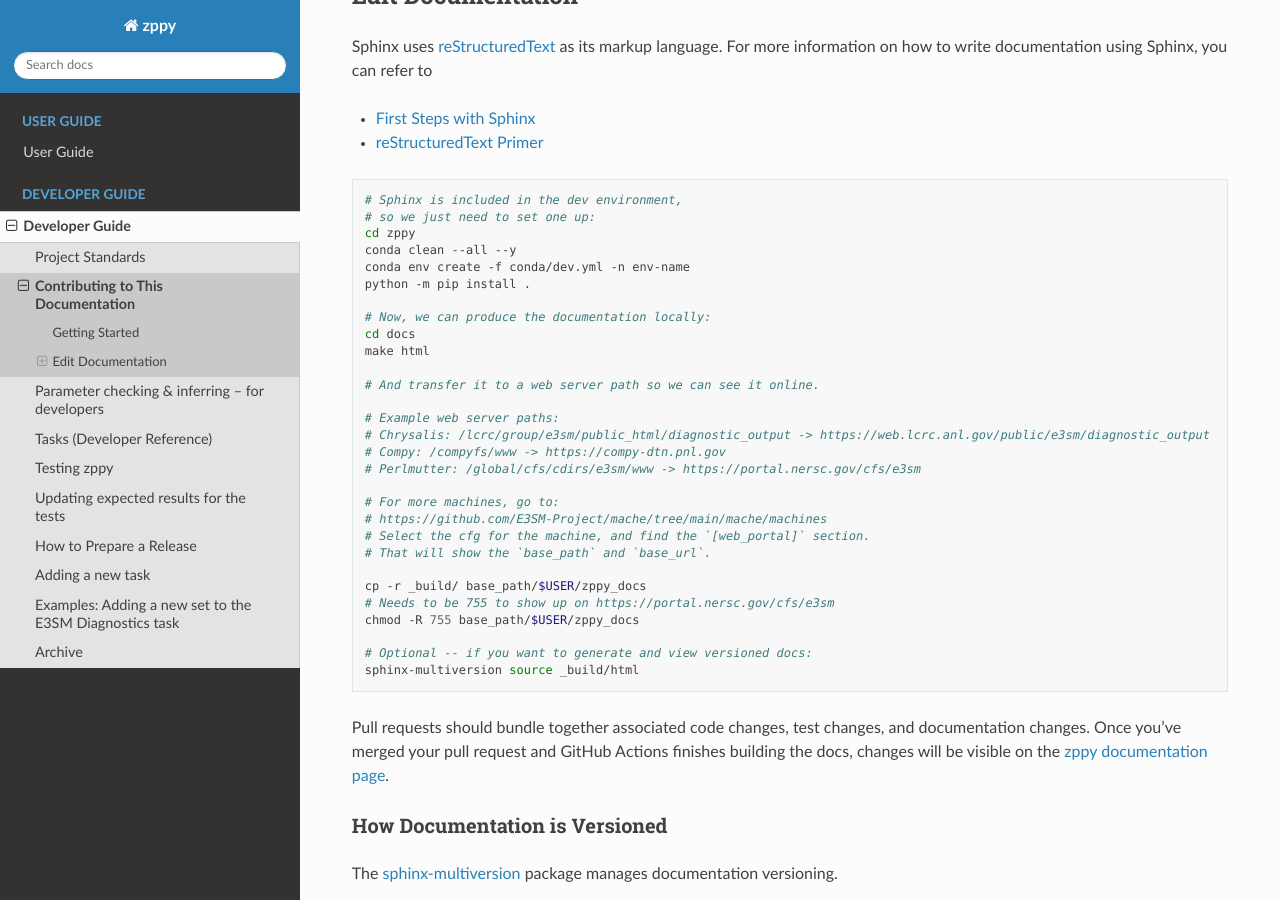
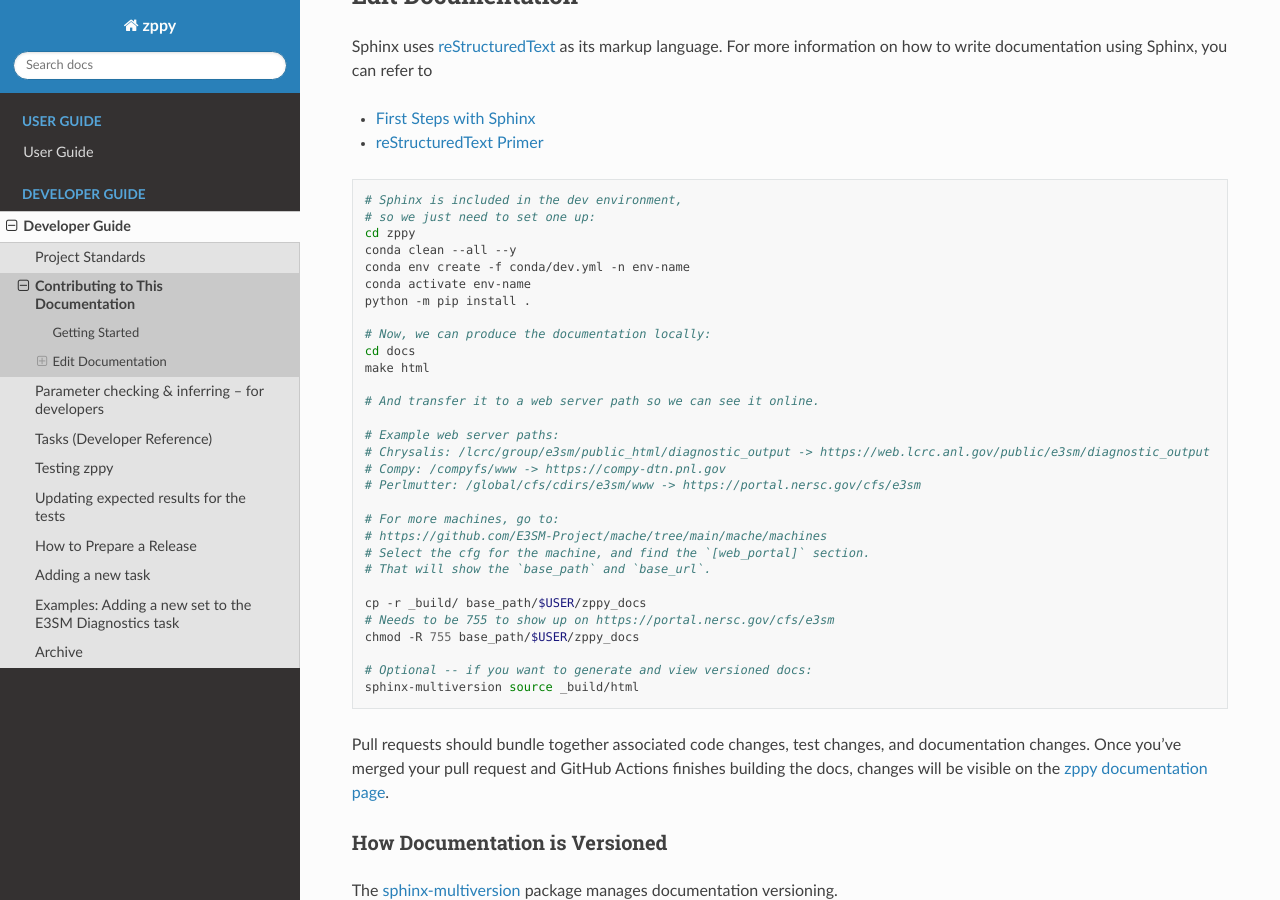
Before and after one commit to E3SM-Project/zppy, a Sphinx documentation site: the page built from docs/source/dev_guide/contributing.rst, in a window 1280 px wide and 900 px high, scrolled down 456 px. Built offline with Sphinx 7.4.7 and the Read the Docs theme 3.1.0, drawn with Linux system fonts in a browser that asks for light colours.

Commit message:
Address Copilot review comments

```diff
--- a/docs/source/dev_guide/contributing.rst
+++ b/docs/source/dev_guide/contributing.rst
@@ -34,6 +34,7 @@
     cd zppy
     conda clean --all --y
     conda env create -f conda/dev.yml -n env-name
+    conda activate env-name
     python -m pip install .
 
     # Now, we can produce the documentation locally:
--- a/docs/source/dev_guide/new_task.rst
+++ b/docs/source/dev_guide/new_task.rst
@@ -30,7 +30,7 @@
     .. code::
 
         #!/bin/bash
-        {% include 'inclusions/slurm_header.sh' %}
+        {% include 'inclusions/slurm_header.bash' %}
         {% include 'inclusions/boilerplate.bash' %}
 
         set -e
```
